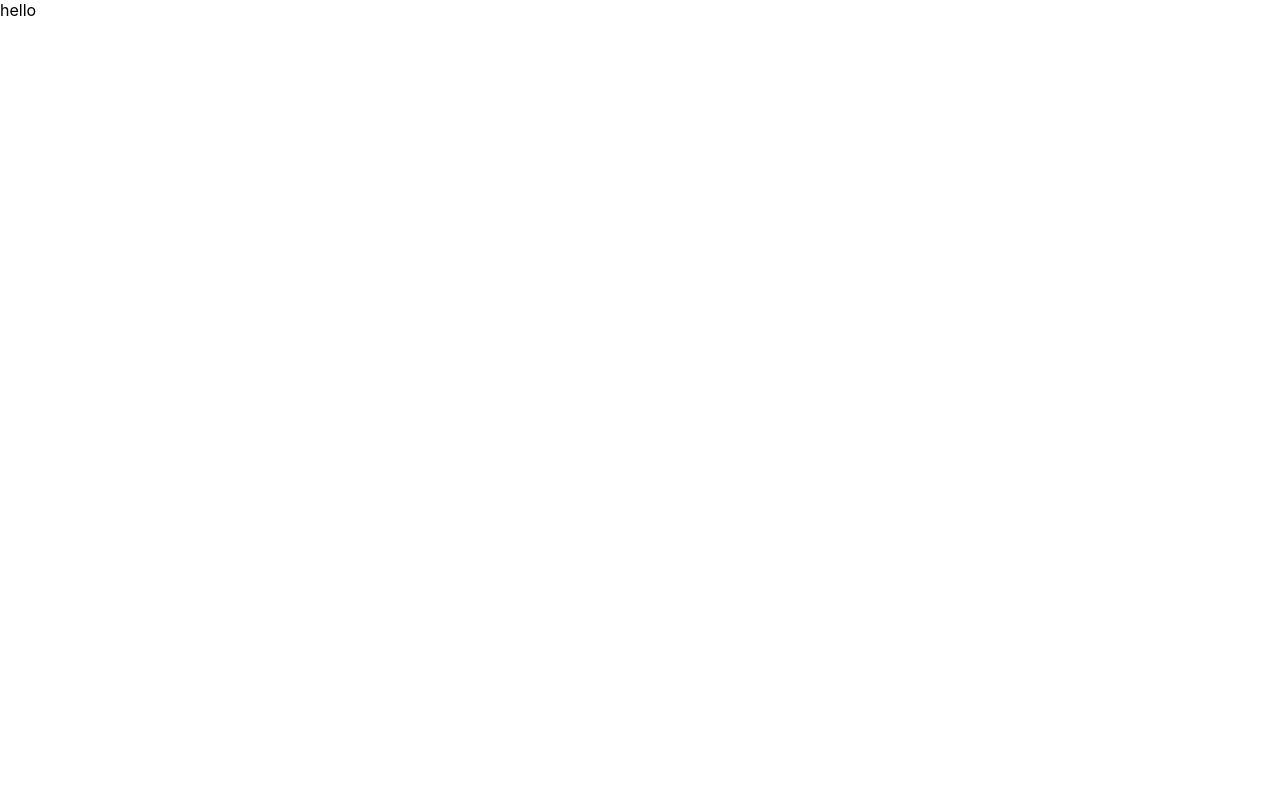
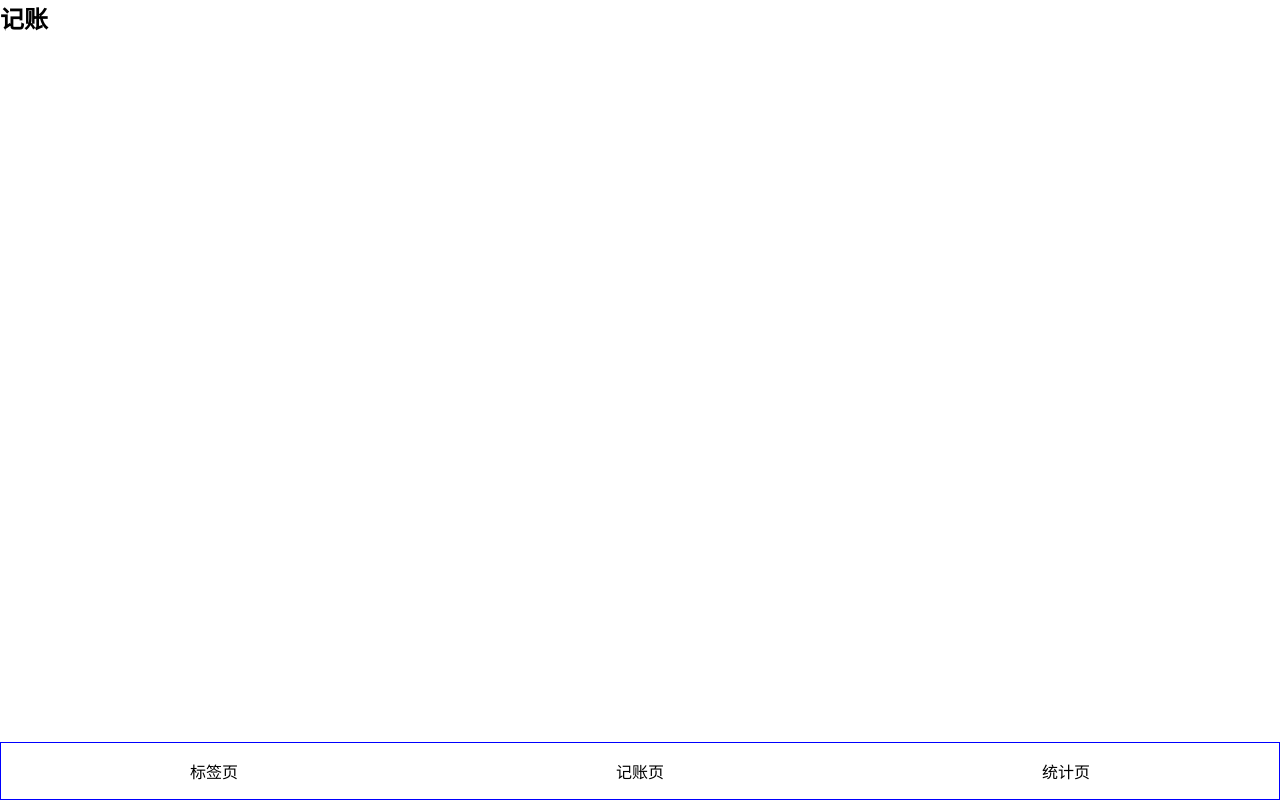
Before and after one commit to haixiangyan/split-wise-react, a React (Create React App) app: page /#/money in a window 1280 px wide. Built offline with nearby package versions, Linux system fonts and the light colour scheme.

Commit message:
完成导航栏

```diff
--- a/package.json
+++ b/package.json
@@ -13,6 +13,7 @@
     "node-sass": "npm:dart-sass",
     "react": "^16.13.1",
     "react-dom": "^16.13.1",
+    "react-router-dom": "^5.1.2",
     "react-scripts": "3.4.1",
     "styled-components": "^5.1.0",
     "typescript": "~3.7.2"
@@ -39,6 +40,7 @@
     ]
   },
   "devDependencies": {
+    "@types/react-router-dom": "^5.1.5",
     "@types/styled-components": "^5.1.0"
   }
 }
--- a/src/App.tsx
+++ b/src/App.tsx
@@ -1,13 +1,88 @@
 import React from 'react'
+import {
+  HashRouter as Router,
+  Switch,
+  Route,
+  Link,
+  Redirect
+} from 'react-router-dom'
+import styled from 'styled-components'
 
-import 'assets/styles/global.scss'
+const Wrapper = styled.div`
+  height: 100vh;
+  display: flex;
+  flex-direction: column;
+`
 
-function App() {
+const Main = styled.div`
+  flex-grow: 1;
+  overflow: auto;
+`
+
+const Nav = styled.nav`
+  border: 1px solid blue;
+  > ul {
+    display: flex;
+    > li {
+       padding: 16px;
+       width: 33.333333%;
+       text-align: center;
+    }
+  }
+`
+
+export default function App() {
   return (
-    <div className="App">
-      hello
-    </div>
-  );
+    <Router>
+      <Wrapper>
+        <Main>
+          <Switch>
+            <Route path="/tags">
+              <Tags/>
+            </Route>
+            <Route path="/money">
+              <Money/>
+            </Route>
+            <Route path="/statistics">
+              <Statistics/>
+            </Route>
+            <Redirect exact from="/" to="/money"/>
+            <Route>
+              <NotMatch/>
+            </Route>
+          </Switch>
+        </Main>
+
+        <Nav>
+          <ul>
+            <li>
+              <Link to="/tags">标签页</Link>
+            </li>
+            <li>
+              <Link to="/money">记账页</Link>
+            </li>
+            <li>
+              <Link to="/statistics">统计页</Link>
+            </li>
+          </ul>
+        </Nav>
+      </Wrapper>
+    </Router>
+  )
 }
 
-export default App;
+function Tags() {
+  return <h2>标签</h2>
+}
+
+function Money() {
+  return <h2>记账</h2>
+}
+
+function Statistics() {
+  return <h2>统计</h2>
+}
+
+function NotMatch() {
+  return <h2>页面不存在</h2>
+}
--- a/src/assets/styles/global.scss
+++ b/src/assets/styles/global.scss
@@ -1,6 +1,24 @@
 @import-normalize;
 
 @import "vars";
+
+* {
+  margin: 0;
+  padding: 0;
+  box-sizing: border-box;
+  &::before, &::after {
+    box-sizing: border-box;
+  }
+}
+
+li, ol {
+  list-style: none;
+}
+
+a {
+  text-decoration: none;
+  color: inherit;
+}
 
 body {
   margin: 0;
```
Also changed, not shown: 1 other file (tests, documents, lock files or other folders).
